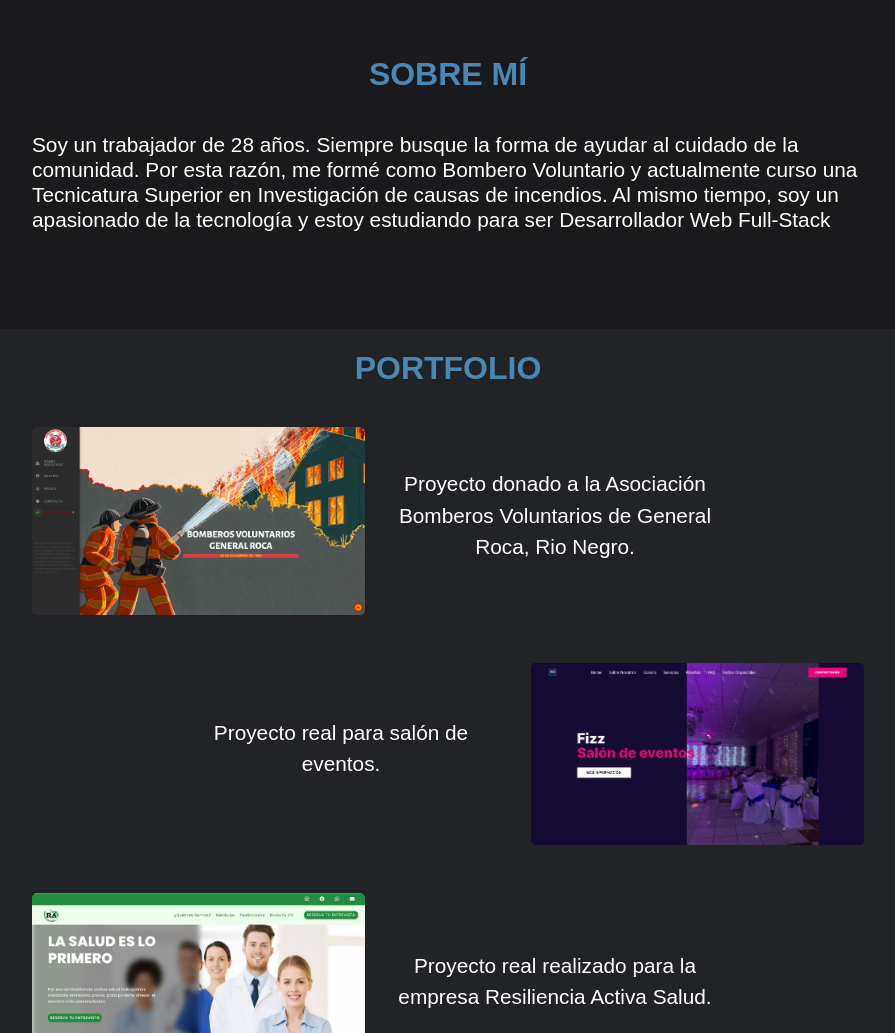
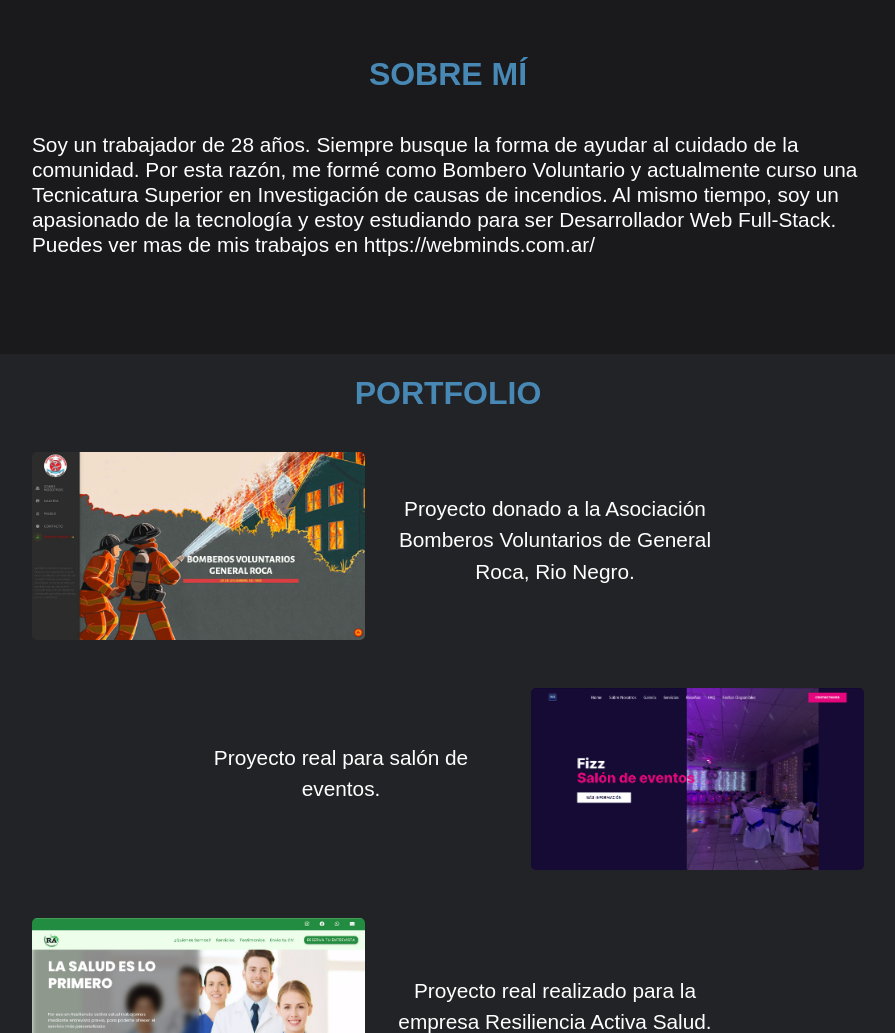
Before and after one commit to mauromontecino/cv, a plain HTML site: page index.html in a window 1280 px wide. Shown: the part 700-1733 px from the top of the page, without its empty margins (192-1087 px from the left). Drawn offline with nearby package versions, Linux system fonts and the light colour scheme; a web font is replaced by a local one.

Commit message:
Update index.html

```diff
--- a/index.html
+++ b/index.html
@@ -85,7 +85,8 @@
         cuidado de la comunidad. Por esta razón, me formé como Bombero
         Voluntario y actualmente curso una Tecnicatura Superior en Investigación
         de causas de incendios. Al mismo tiempo, soy un apasionado de la
-        tecnología y estoy estudiando para ser Desarrollador Web Full-Stack
+        tecnología y estoy estudiando para ser Desarrollador Web Full-Stack.
+        Puedes ver mas de mis trabajos en <a href="https://webminds.com.ar/">https://webminds.com.ar/</a>
       </h3>
       <div class="ufo-bar2-col7"></div>
     </div>
```
